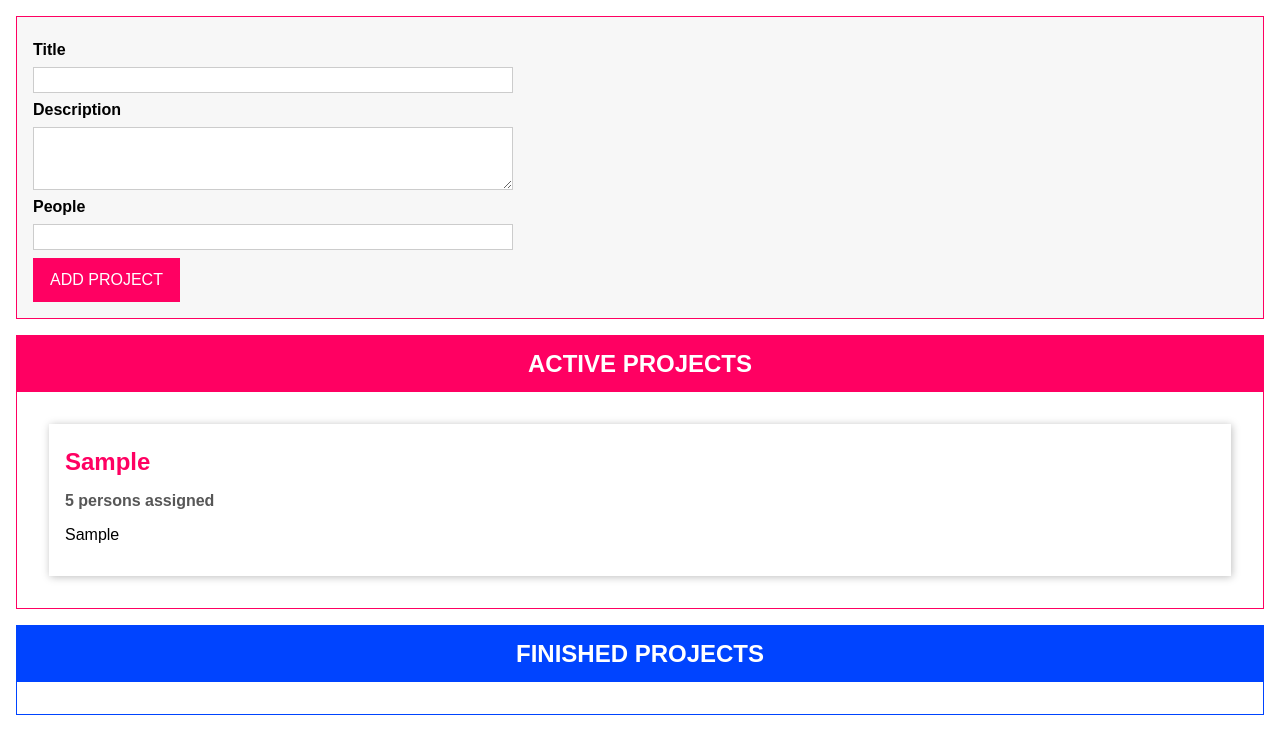
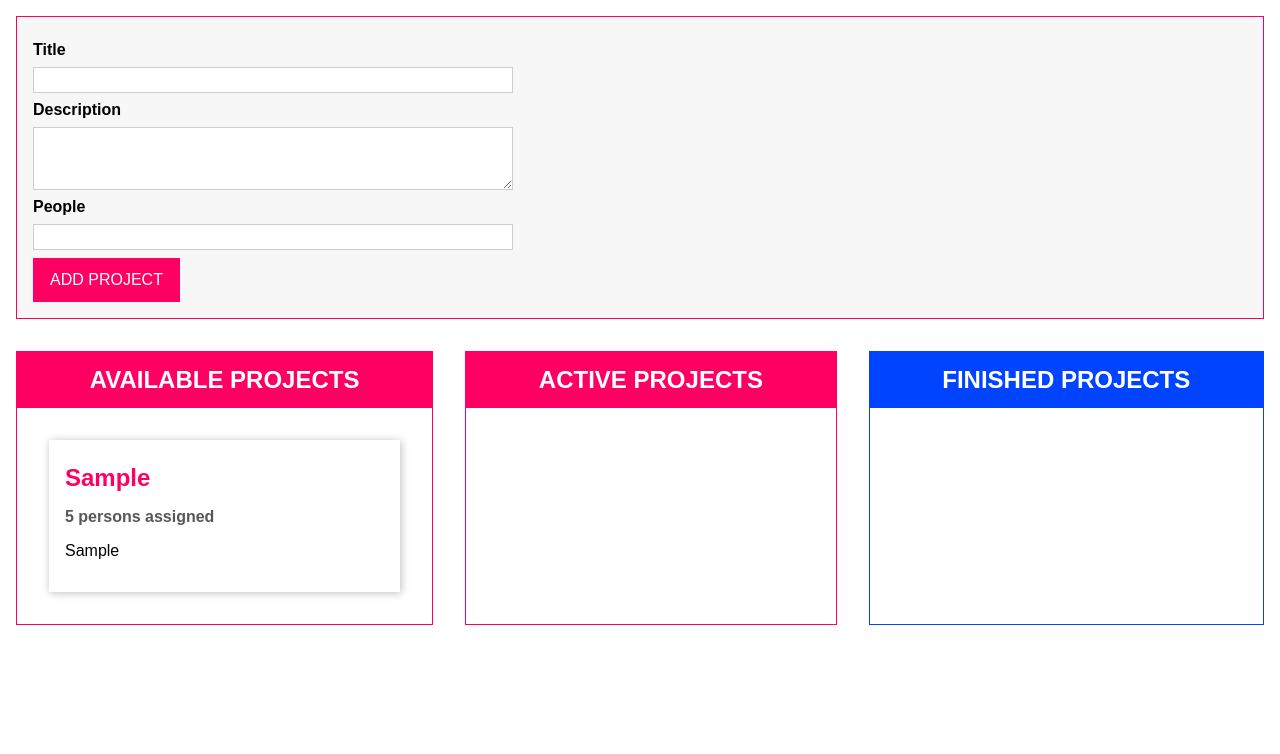
Before and after one commit to jakobszengabor/DragnDropTS, a website built with Vite: page index.html in a window 1280 px wide. Both pictures are taken after typing "Sample", "Sample", "5" into the empty fields and a click on the button "ADD PROJECT". Built offline with nearby package versions, Linux system fonts and the light colour scheme.

Commit message:
add: create new available project list

```diff
--- a/app.css
+++ b/app.css
@@ -15,6 +15,11 @@ input,
 textarea {
   display: block;
   margin: 0.5rem 0;
+}
+
+#main {
+  display: flex;
+  justify-content: center;
 }
 
 label {
@@ -58,6 +63,7 @@ button:active {
 .projects {
   margin: 1rem;
   border: 1px solid #ff0062;
+  flex-grow: 1;
 }
 
 .projects header {
--- a/index.html
+++ b/index.html
@@ -41,6 +41,8 @@
         <ul></ul>
       </section>
     </template>
-    <div id="app"></div>
+    <div id="app">
+      <main id="main"></main>
+    </div>
   </body>
 </html>
--- a/src/app.ts
+++ b/src/app.ts
@@ -2,5 +2,6 @@ import { ProjectInput } from "./components/project-input.js";
 import { ProjectList } from "./components/project-list.js";
 
 new ProjectInput();
+new ProjectList("available");
 new ProjectList("active");
 new ProjectList("finished");
--- a/src/components/project-list.ts
+++ b/src/components/project-list.ts
@@ -7,8 +7,8 @@ import { ProjectItem } from "./project-item.js";
 
 export class ProjectList extends Component<HTMLDivElement, HTMLElement> implements DragTarget {
   assignedProjects: Project[];
-  constructor(private type: "active" | "finished") {
-    super("project-list", "app", false, `${type}-projects`);
+  constructor(private type: "active" | "finished" | "available") {
+    super("project-list", "main", false, `${type}-projects`);
     this.assignedProjects = [];
 
     this.configure();
@@ -27,7 +27,10 @@ export class ProjectList extends Component<HTMLDivElement, HTMLElement> implemen
   @autobind
   dropHandler(event: DragEvent): void {
     const prjId = event.dataTransfer!.getData("text/plain");
-    projectState.moveProject(prjId, this.type === "active" ? ProjectStatus.Active : ProjectStatus.Finished);
+    projectState.moveProject(
+      prjId,
+      this.type === "available" ? ProjectStatus.Available : this.type === "active" ? ProjectStatus.Active : ProjectStatus.Finished
+    );
   }
 
   @autobind
@@ -53,6 +56,9 @@ export class ProjectList extends Component<HTMLDivElement, HTMLElement> implemen
         if (this.type === "active") {
           return prj.status === ProjectStatus.Active;
         }
+        if (this.type === "available") {
+          return prj.status === ProjectStatus.Available;
+        }
         return prj.status === ProjectStatus.Finished;
       });
       this.assignedProjects = relevantProjects;
--- a/src/models/project.ts
+++ b/src/models/project.ts
@@ -1,4 +1,5 @@
 export enum ProjectStatus {
+  Available,
   Active,
   Finished,
 }
--- a/src/state/project-state.ts
+++ b/src/state/project-state.ts
@@ -27,9 +27,10 @@ export class ProjectState extends State<Project> {
   }
 
   addProject(title: string, description: string, numOfPeople: number) {
-    const newProject = new Project(Math.random().toString(), title, description, numOfPeople, ProjectStatus.Active);
+    const newProject = new Project(Math.random().toString(), title, description, numOfPeople, ProjectStatus.Available);
 
     this.projects.push(newProject);
+
     for (const listenerFn of this.listeners) {
       listenerFn(this.projects.slice());
     }
@@ -39,7 +40,6 @@ export class ProjectState extends State<Project> {
     const project = this.projects.find((prj) => prj.id === projectId);
     if (project && project.status !== newStatus) {
       project.status = newStatus;
-
       this.updateListeners();
     }
   }
```
